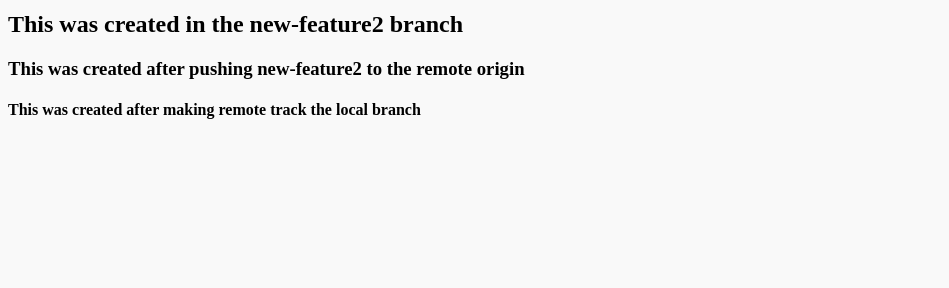
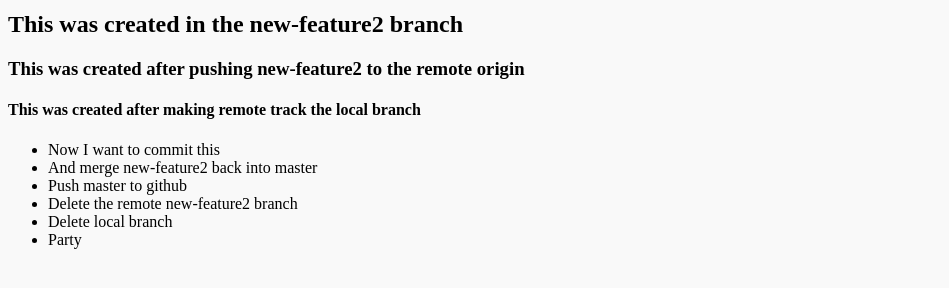
Before and after one commit to gcstaublin/test, a plain HTML site: page index.html in a window 1280 px wide. Shown: the part 108-396 px from the top of the page, without its empty margins (0-949 px from the left). Drawn offline with Linux system fonts and the light colour scheme.

Commit message:
Added a ul to index.html

```diff
--- a/index.html
+++ b/index.html
@@ -10,6 +10,14 @@
 	<h2>This was created in the new-feature2 branch</h2>
 	<h3>This was created after pushing new-feature2 to the remote origin</h3>
 	<h4>This was created after making remote track the local branch</h4>
+	<ul>
+		<li>Now I want to commit this</li>
+		<li>And merge new-feature2 back into master</li>
+		<li>Push master to github</li>
+		<li>Delete the remote new-feature2 branch</li>
+		<li>Delete local branch</li>
+		<li>Party</li>
+	</ul>
 
 </body>
 </html>
```
